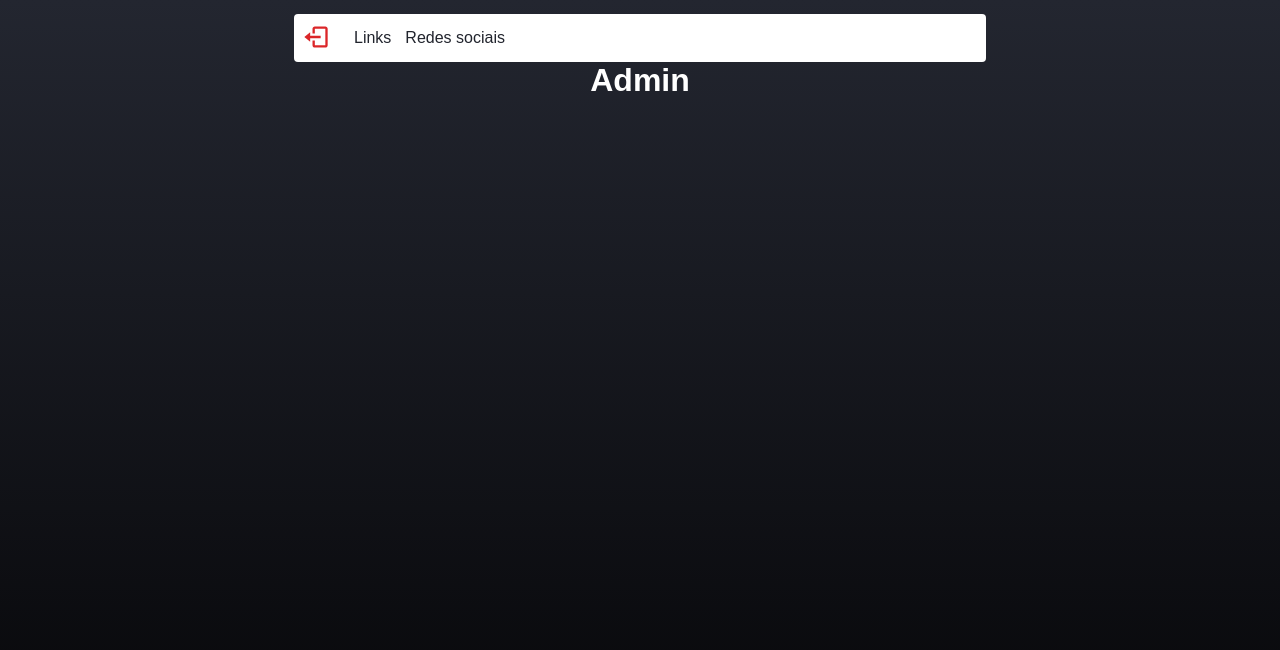
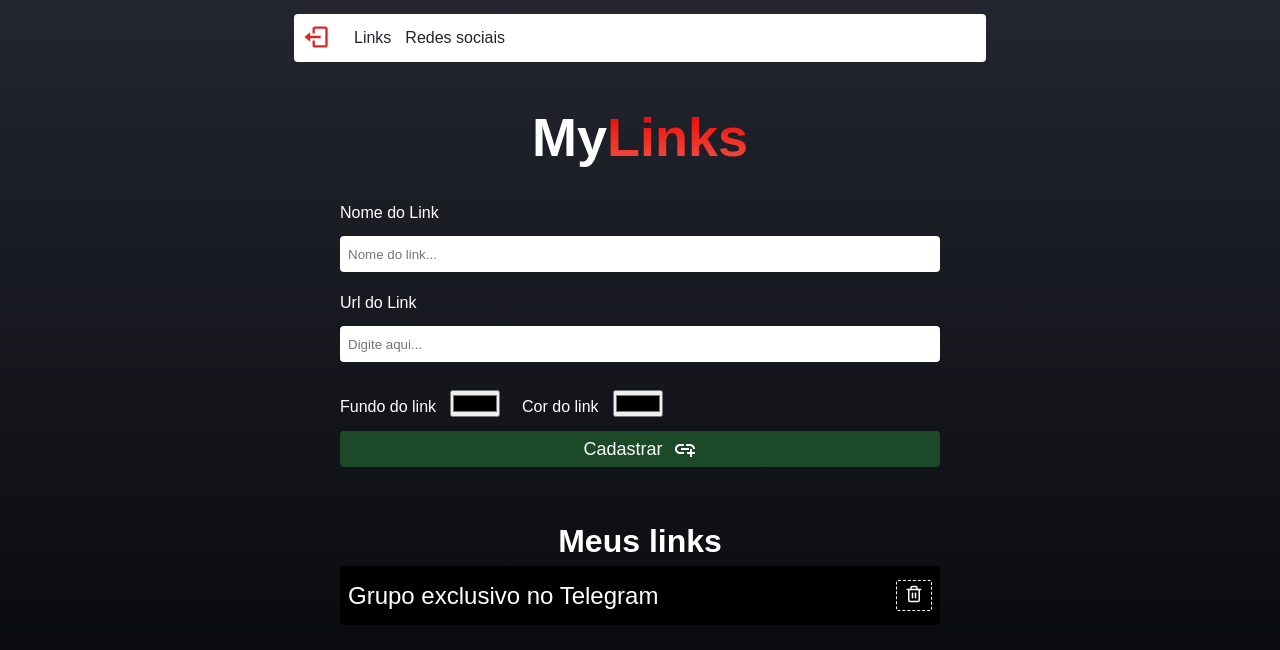
Before and after one commit to Brunoo-Lima/myLinks, a React (Vite) app: page /admin in a window 1280 px wide. Shown: the top 650 px of the page. Built offline with nearby package versions, Linux system fonts and the light colour scheme; no server answers; sample sign-in values are in the browser's storage.

Commit message:
layout admin

```diff
--- a/src/Components/Admin/Admin.css
+++ b/src/Components/Admin/Admin.css
@@ -3,4 +3,71 @@
   align-items: center;
   flex-direction: column;
   min-height: 100vh;
+  padding: 0 0.375rem;
 }
+
+.label {
+  color: #fff;
+  font-weight: medium;
+  margin-top: 0.5rem;
+  margin-bottom: 0.875rem;
+}
+
+.containerColor {
+  display: flex;
+  margin: 0.875rem 0;
+  gap: 1.375rem;
+}
+
+.right {
+  margin-right: 14px;
+}
+
+.btn {
+  display: flex;
+  justify-content: center;
+  align-items: center;
+  gap: 0.625rem;
+  margin-bottom: 1.75rem;
+}
+
+.title {
+  color: #fff;
+  margin: 28px 0 14px 0;
+}
+
+.linkList {
+  width: 90%;
+  max-width: 600px;
+  display: flex;
+  flex-direction: row;
+  align-items: center;
+  justify-content: space-between;
+  background-color: rgba(36, 36, 36, 0.35);
+  border-radius: 4px;
+  padding: 14px 8px;
+}
+
+.btn-remove {
+  border: 1.5px dashed #fff;
+  color: #fff;
+  background-color: #000;
+  padding: 4px 8px;
+  border-radius: 2px;
+}
+
+.animatePop {
+  animation-duration: 0.5s;
+  animation-name: animate-pop;
+}
+
+@keyframes animate-pop {
+  0% {
+    opacity: 0;
+    transform: scale(0.7, 0.7);
+  }
+  100% {
+    opacity: 1;
+    transform: scale(1, 1);
+  }
+}
--- a/src/Components/Admin/Admin.jsx
+++ b/src/Components/Admin/Admin.jsx
@@ -1,11 +1,52 @@
 import './Admin.css';
 import { Header } from '../../Components/Header/Header';
+import { Logo } from '../../Assets/Logo/Logo';
+import Input from '../Form/Input';
+import { MdAddLink } from 'react-icons/md';
+import { FiTrash2 } from 'react-icons/fi';
 
 const Admin = () => {
   return (
     <div className="adminContainer">
       <Header />
-      <h1>Admin</h1>
+      <Logo />
+      <form className="form">
+        <label className="label">Nome do Link</label>
+        <Input placeholder="Nome do link..." />
+
+        <label className="label">Url do Link</label>
+        <Input type="url" placeholder="Digite aqui..." />
+
+        <section className="containerColor">
+          <div>
+            <label className="label right">Fundo do link</label>
+            <input type="color" />
+          </div>
+
+          <div>
+            <label className="label right">Cor do link</label>
+            <input type="color" />
+          </div>
+        </section>
+
+        <button className="btn">
+          Cadastrar <MdAddLink size={24} color="#fff" />
+        </button>
+      </form>
+
+      <h2 className="title">Meus links</h2>
+
+      <article
+        className="linkList animatePop"
+        style={{ backgroundColor: '#000', color: '#fff' }}
+      >
+        <p>Grupo exclusivo no Telegram</p>
+        <div>
+          <button className="btn-remove">
+            <FiTrash2 size={18} color="#fff" />
+          </button>
+        </div>
+      </article>
     </div>
   );
 };
```
